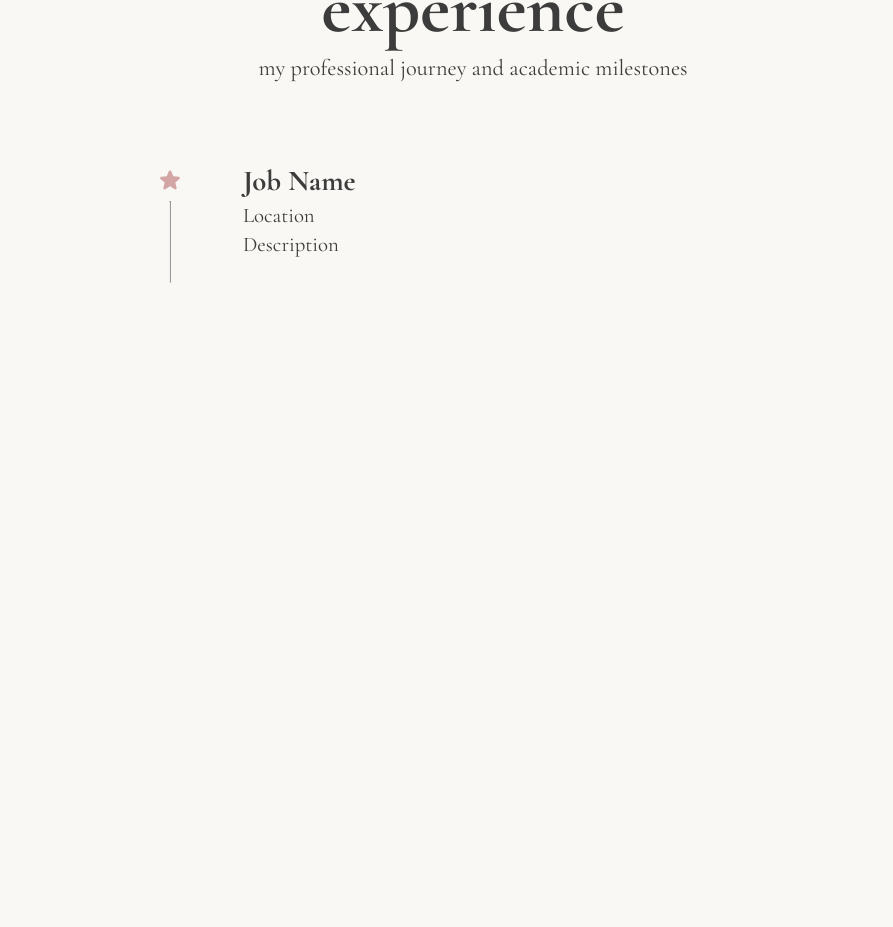
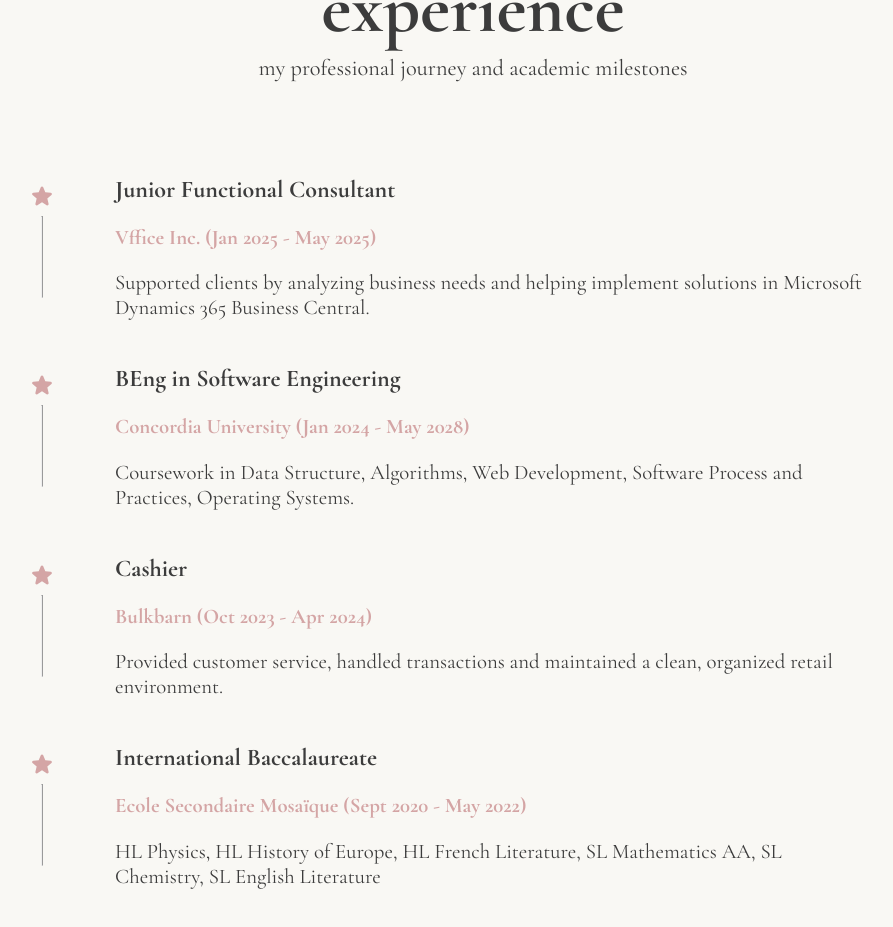
Before and after one commit to tiffsoa/portfolio, a React (Vite) app: page / in a window 1280 px wide. Shown: the part 1834-2761 px from the top of the page, without its empty margins (167-1060 px from the left). Before the commit the page ends 2240 px from the top, so only its background shows below. Built offline with nearby package versions, Linux system fonts and the light colour scheme.

Commit message:
projects page

```diff
--- a/src/components/Experience/Card.css
+++ b/src/components/Experience/Card.css
@@ -1,4 +1,3 @@
-
 .deco {
   display: flex;
   flex-direction: column;
@@ -12,6 +11,11 @@
   margin-bottom: 2.5rem;
 }
 
+#loc {
+    color: var(--pink);
+    margin-bottom: 0.8rem;
+}
+
 .line {
   transform: rotate(90deg);
   width: 5rem;
@@ -20,6 +24,8 @@
   display: flex;
   flex-direction: row;
   margin-left: 10rem;
+  margin-right: 15rem;
+  margin-bottom: 2rem;
 }
 
 .job {
@@ -28,14 +34,13 @@
 }
 
 .job h2 {
-    margin-bottom: 1.5rem;
+  margin-bottom: 0.8rem;
   color: var(--dark);
 }
 .job h3 {
   font-size: 1.3rem;
 }
 
-.location {
-    color: var(--grey);
-    margin-bottom: 1.5rem;
+#exp-descri {
+    font-weight: 400;
 }
--- a/src/components/Experience/Card.jsx
+++ b/src/components/Experience/Card.jsx
@@ -1,17 +1,19 @@
-import './Card.css'
-import { StarIcon } from '@heroicons/react/24/solid';
+import "./Card.css";
+import { StarIcon } from "@heroicons/react/24/solid";
 
-function Card({job, location, description}) {
+function Card({ job, location, description }) {
   return (
-        <div className='card'>
-            <div className='deco'>
-                <StarIcon className='star'/>
-                <hr className='line'></hr>
+    <div className="card">
+      <div className="deco">
+        <StarIcon className="star" />
+        <hr className="line"></hr>
       </div>
-            <div className='job'>
+      <div className="job">
         <h2>{job}</h2>
-                <h3 className='location'>{location}</h3>
-                <h3>{description}</h3>
+        <h3 className="location" id="loc">
+          {location}
+        </h3>
+        <h3 id="exp-descri">{description}</h3>
       </div>
     </div>
   );
--- a/src/components/Experience/Experience.css
+++ b/src/components/Experience/Experience.css
@@ -16,3 +16,8 @@
     font-size: 1.4rem;
     font-weight: 400;
 }
+
+.bottom-exp {
+    margin-top: 5rem;
+    margin-bottom: 6rem;
+}
--- a/src/components/Experience/Experience.jsx
+++ b/src/components/Experience/Experience.jsx
@@ -8,13 +8,34 @@ function Experience() {
                 <h1>experience</h1>
                 <h3>my professional journey and academic milestones</h3>
             </div>
-            <div className="bottom">
+            <div className="bottom-exp">
                 <Card
-                job='Job Name'
-                location='Location'
-                description='Description'
+                job='Junior Functional Consultant'
+                location='Vffice Inc. (Jan 2025 - May 2025)'
+                description='Supported clients by
+                 analyzing business needs and helping
+                  implement solutions in Microsoft Dynamics 365 Business Central.'
+                />
+                <Card
+                job='BEng in Software Engineering'
+                location='Concordia University (Jan 2024 - May 2028)'
+                description='Coursework in Data Structure, Algorithms,
+                Web Development, Software Process and Practices, Operating Systems.'
+                />
+                <Card
+                job='Cashier'
+                location='Bulkbarn (Oct 2023 - Apr 2024)'
+                description='Provided customer service,
+                handled transactions and maintained a clean, organized retail environment. '
+                />
+                <Card
+                job='International Baccalaureate'
+                location='Ecole Secondaire Mosaïque (Sept 2020 - May 2022)'
+                description='HL Physics, HL History of Europe, HL French Literature,
+                 SL Mathematics AA, SL Chemistry, SL English Literature'
                 />
             </div>
+            <hr></hr>
         </section>
     );
 }
```
Lines whose indentation alone changed are shown as unchanged.
